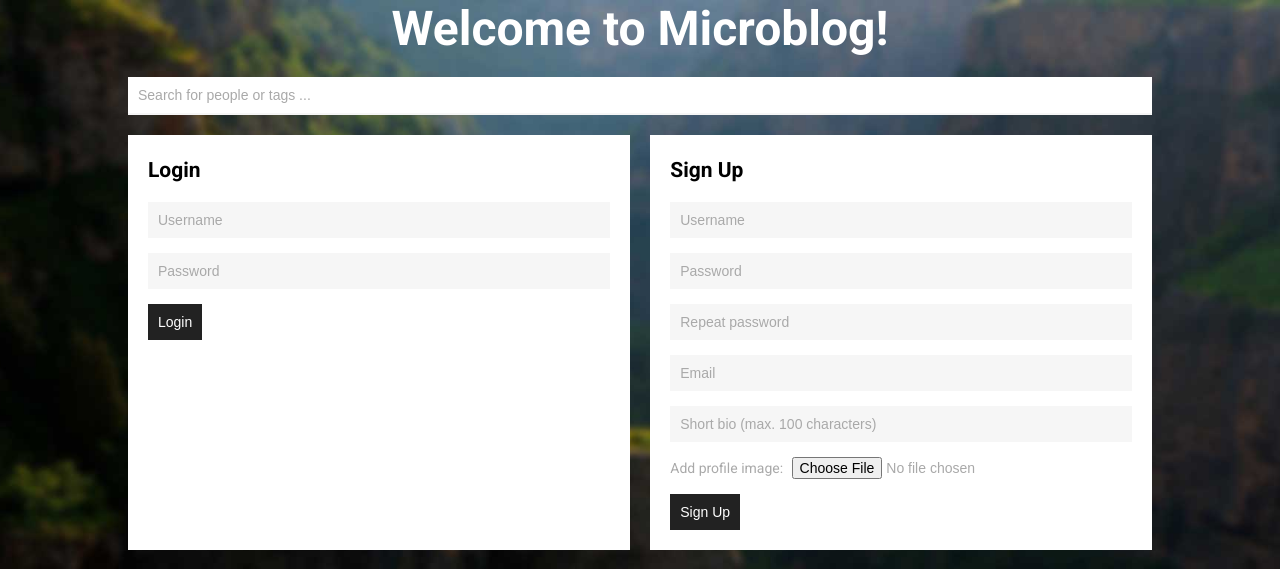
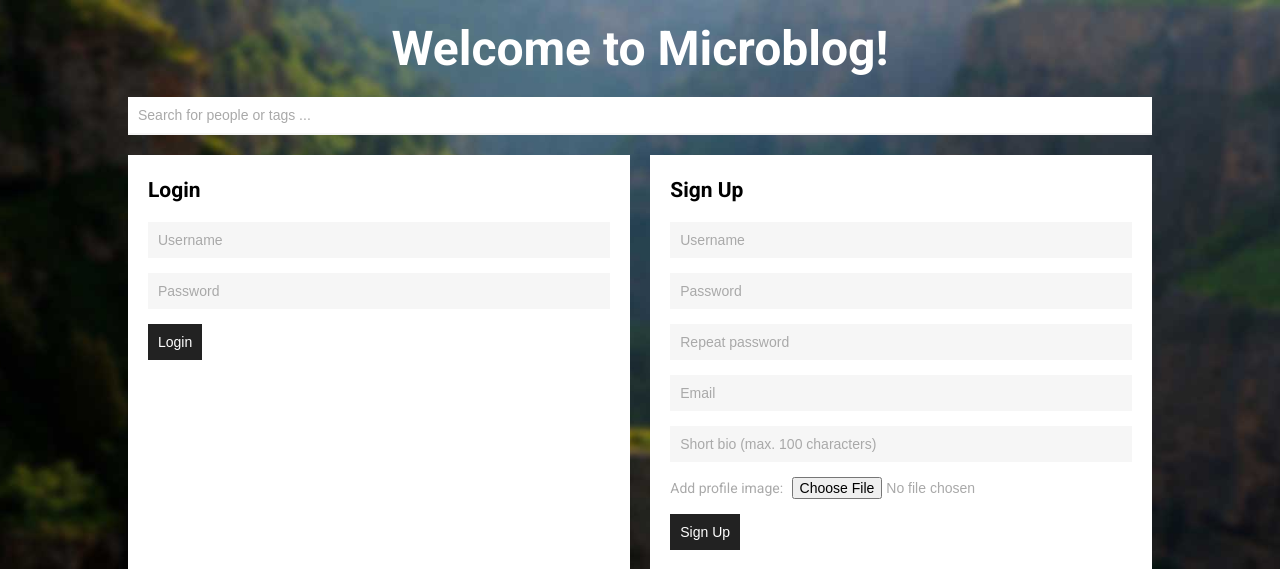
Before and after one commit to ribvid/Spletno-Programiranje, a PHP site: page /index.html in a window 1280 px wide. Shown: the top 569 px of the page. Run offline with PHP 8.4, Linux system fonts and the light colour scheme.

Commit message:
Posodobljene datoteke s stili.

```diff
--- a/css/framework.css
+++ b/css/framework.css
@@ -4,7 +4,7 @@
     -ms-box-sizing: border-box;
     box-sizing: border-box;
     margin: 0;
-    padding: ;
+    padding: 0;
 }
 
 body {
--- a/css/style.css
+++ b/css/style.css
@@ -1,5 +1,5 @@
 .header {
-	margin-top: 20p;
+	margin-top: 20px;
 }
 
 .profile-image,
```
